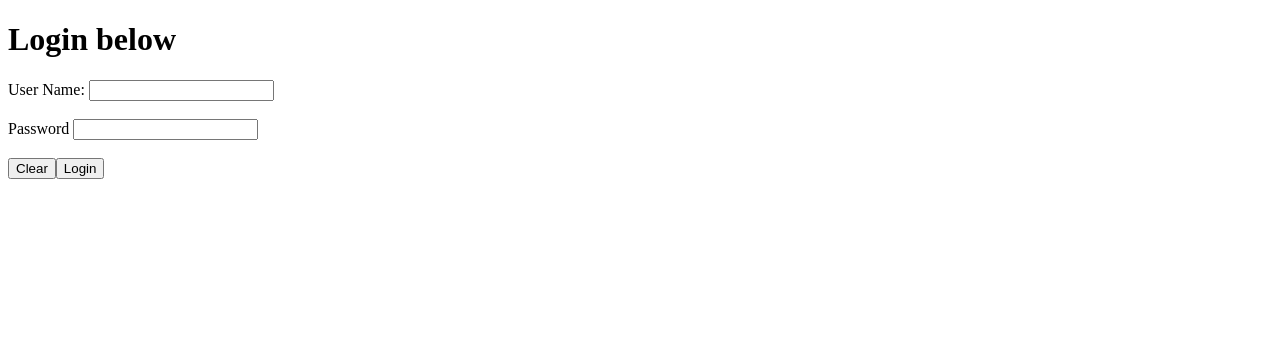
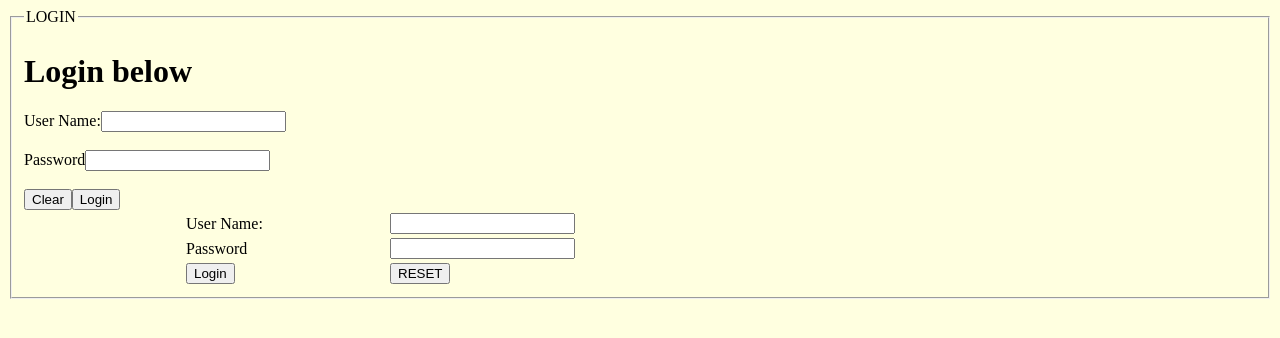
Before and after one commit to UtpalKuma-r/EasyApplication, a PHP site: page /login.php in a window 1280 px wide. Shown: the top 338 px of the page. Run offline with PHP 8.4, Linux system fonts and the light colour scheme.

Commit message:
Update login.php

```diff
--- a/login.php
+++ b/login.php
@@ -1,4 +1,29 @@
 <!DOCTYPE html>
+<html>
+<body bgcolor="lightyellow">
+<FORM><fieldset><legend><ALIGN="CENTER">LOGIN</ALIGN="CENTER"></legend>
+		<TABLE ALIGN="CENTER">
+			<TR>
+				<TD WIDTH="200">User Name:</TD>
+				<TD WIDTH="600"><INPUT TYPE="TEXT" NAME="UserName" required></TD>
+				<TD WIDTH="100"></TD>
+			</tr>
+			<TR>
+				<TD>Password</TD>
+				<TD><INPUT TYPE="password" INPUT="password" required></TD>
+				<TD></TD>
+			</tr>
+                        <TR>
+
+				<TD ><button type="submit">Login</button></TD>
+				<TD><INPUT TYPE="RESET"  VALUE="RESET">&nbsp;&nbsp;&nbsp;</TD>
+			</tr>
+
+
+
+</form>
+
+</body>
 <html lang="en">
 <head>
     <meta charset="UTF-8">
```
